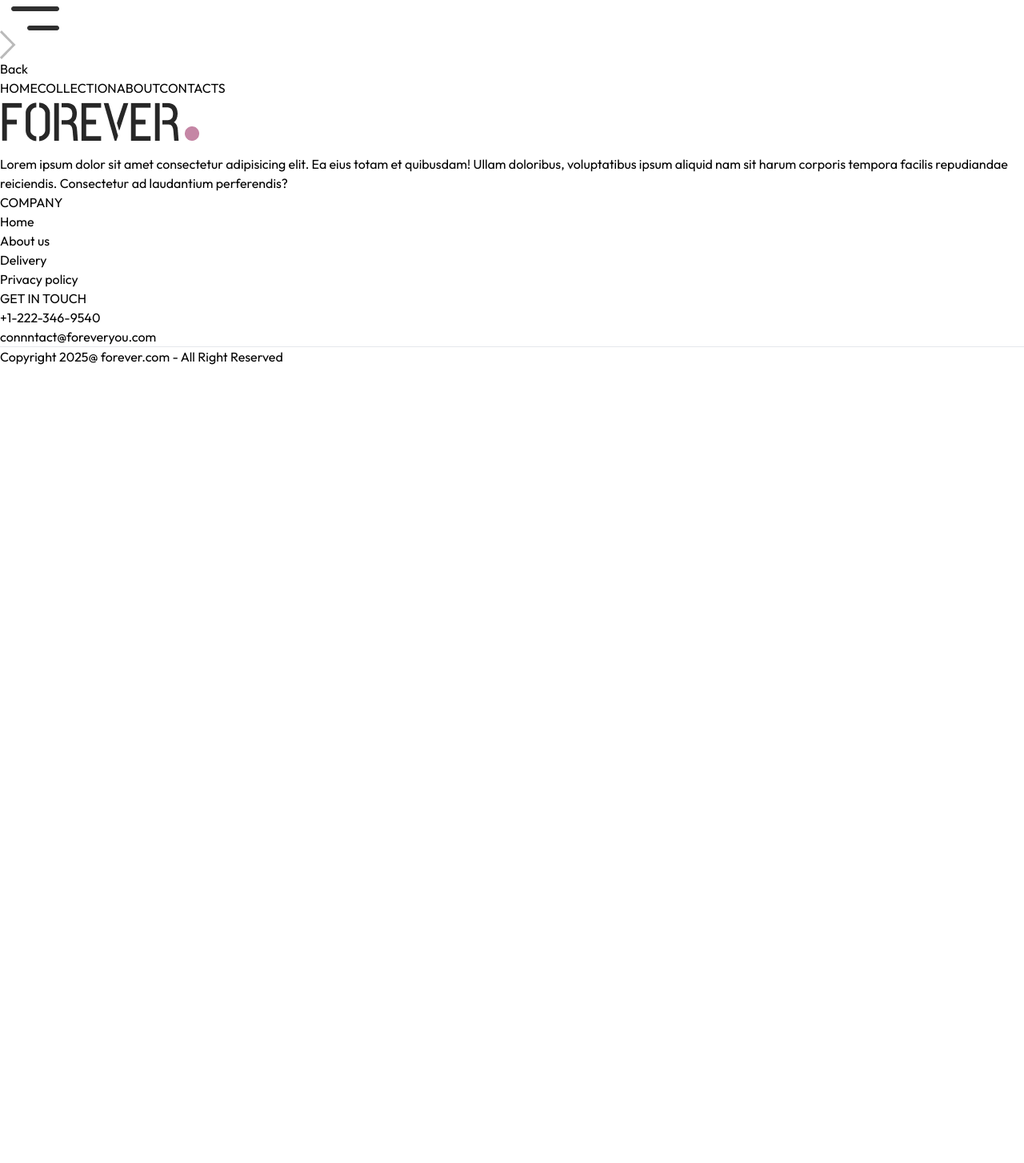
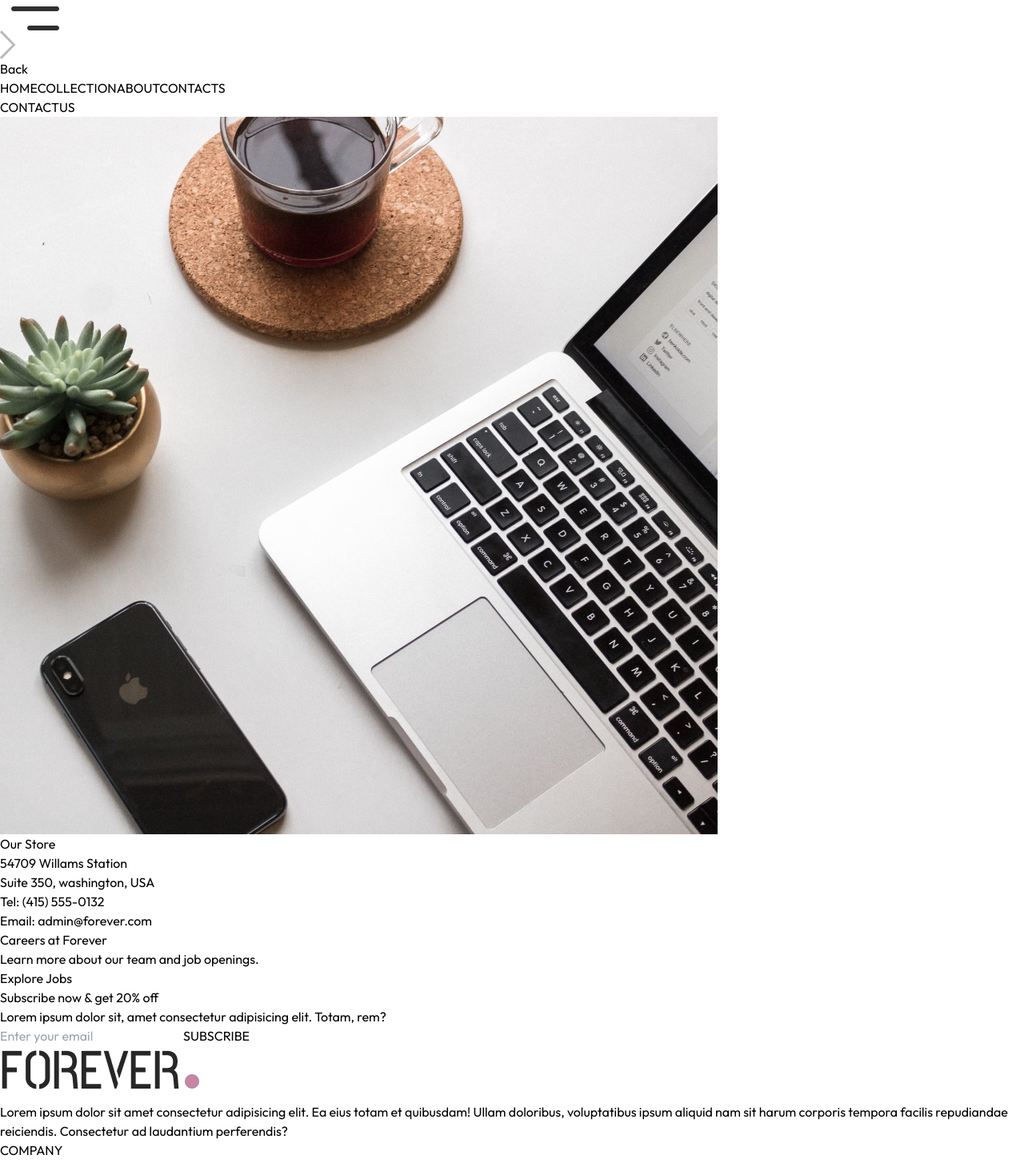
Before and after one commit to MdHashmi07/ecomm-forever-web, a React (Vite) app: page /contacts in a window 1280 px wide. Shown: the part 400-1854 px from the top of the page at 80% size. Before the commit the page ends 858 px from the top, so only its background shows below. Built offline with nearby package versions, Linux system fonts and the light colour scheme.

Commit message:
complete about us page and create contact us page

```diff
--- a/src/pages/About.jsx
+++ b/src/pages/About.jsx
@@ -1,6 +1,7 @@
 import React from 'react'
 import { assets } from '../assets/assets'
 import Title from '../components/Title'
+import NewsLetterBox from '../components/NewsLetterBox'
 
 const About = () => {
   return (
@@ -18,6 +19,27 @@ const About = () => {
             <p>Our Mission  at Forever is to empower customers with choice. Convenience, and confidence. We're dedicated to providing a seamless shopping experince that exceed expectations, from browsing and ordering to delivery and beyound.</p>
           </div>
       </div>
+
+      <div className='text-4xl py-4'>
+        <Title text1={'WHY'} text2={'CHOOSE US'}/>
+      </div>
+
+      <div className='flex flex-col md:flex-row text-sm mb-20'>
+        <div className='border px-10 md:px-16 py-8 sm:py-20 flex flex-col gap-5'>
+          <b>Quality Assurance: </b>
+          <p className='text-gray-600'>We meticulously select and vet each product to ensure it meets our stringent quality standards.</p>
+        </div>
+        <div className='border px-10 md:px-16 py-8 sm:py-20 flex flex-col gap-5'>
+          <b>Convenience: </b>
+          <p className='text-gray-600'>With our user-friendly interface abd hassle-free ordering process, shopping has never been easier. </p>
+        </div>
+        <div className='border px-10 md:px-16 py-8 sm:py-20 flex flex-col gap-5'>
+          <b>Exceptional Customer Service: </b>
+          <p className='text-gray-600'>Our team of dedicated professionals is here to assists you the way, ensuring your satisfaction is our top priority. </p>
+        </div>
+      </div>
+
+      <NewsLetterBox/>
     </div>
   )
 }
--- a/src/pages/Contacts.jsx
+++ b/src/pages/Contacts.jsx
@@ -1,9 +1,30 @@
 import React from 'react'
+import Title from '../components/Title'
+import { assets } from '../assets/assets'
+import NewsLetterBox from '../components/NewsLetterBox'
 
 const Contacts = () => {
   return (
     <div>
 
+
+      <div className='text-center text-2xl pt-10 border-t'>
+        <Title text1={'CONTACT'} text2={'US'}/>
+      </div>
+
+      <div className='my-10 flex flex-col justify-center md:flex-row gap-10 mb-28'>
+        <img className='w-full md:max-w-[480px]' src={assets.contact_img} alt="contact img" />
+        <div className='flex flex-col justify-center items-start gap-6'>
+          <p className='font-semibold text-xl text-gray-600'>Our Store</p>
+          <p className='text-gray-500'>54709 Willams Station <br/> Suite 350, washington, USA</p>
+          <p className='text-gray-500'>Tel: (415) 555-0132 <br/> Email: admin@forever.com</p>
+          <p className='font-semibold text-xl text-gray-600'>Careers at Forever</p>
+          <p className='text-gray-500'>Learn more about our team and job openings.</p>
+          <button className='border border-black px-8 py-4 text-sm hover:bg-black hover:text-white transition-all duration-500'>Explore Jobs</button>
+        </div>
+      </div>
+
+      <NewsLetterBox/>
     </div>
   )
 }
```
